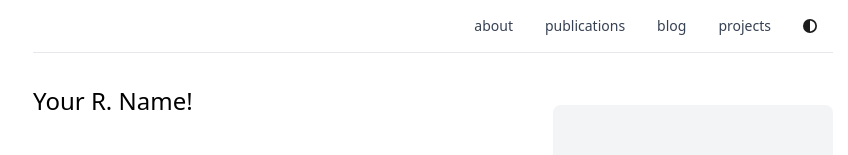
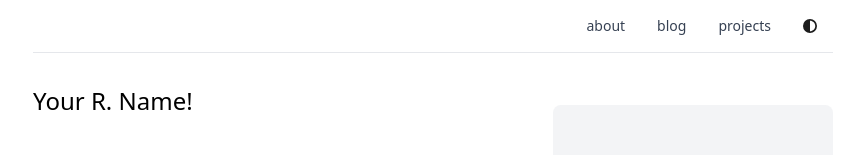
Before and after one commit to pushpakumarbalan/researchfolio, a Next.js app: page / in a window 1280 px wide. Shown: the top 155 px of the page, without its empty margins (207-1055 px from the left). Built offline with nearby package versions, Linux system fonts and the light colour scheme.

Commit message:
Update nav

```diff
--- a/app/components/nav.tsx
+++ b/app/components/nav.tsx
@@ -7,7 +7,7 @@ import { usePathname } from "next/navigation";
 
 const navItems = {
   "/": { name: "about" },
-  "/publications": { name: "publications" },
+  // "/publications": { name: "publications" },
   "/blog": { name: "blog" },
   "/projects": { name: "projects" },
 };
```
